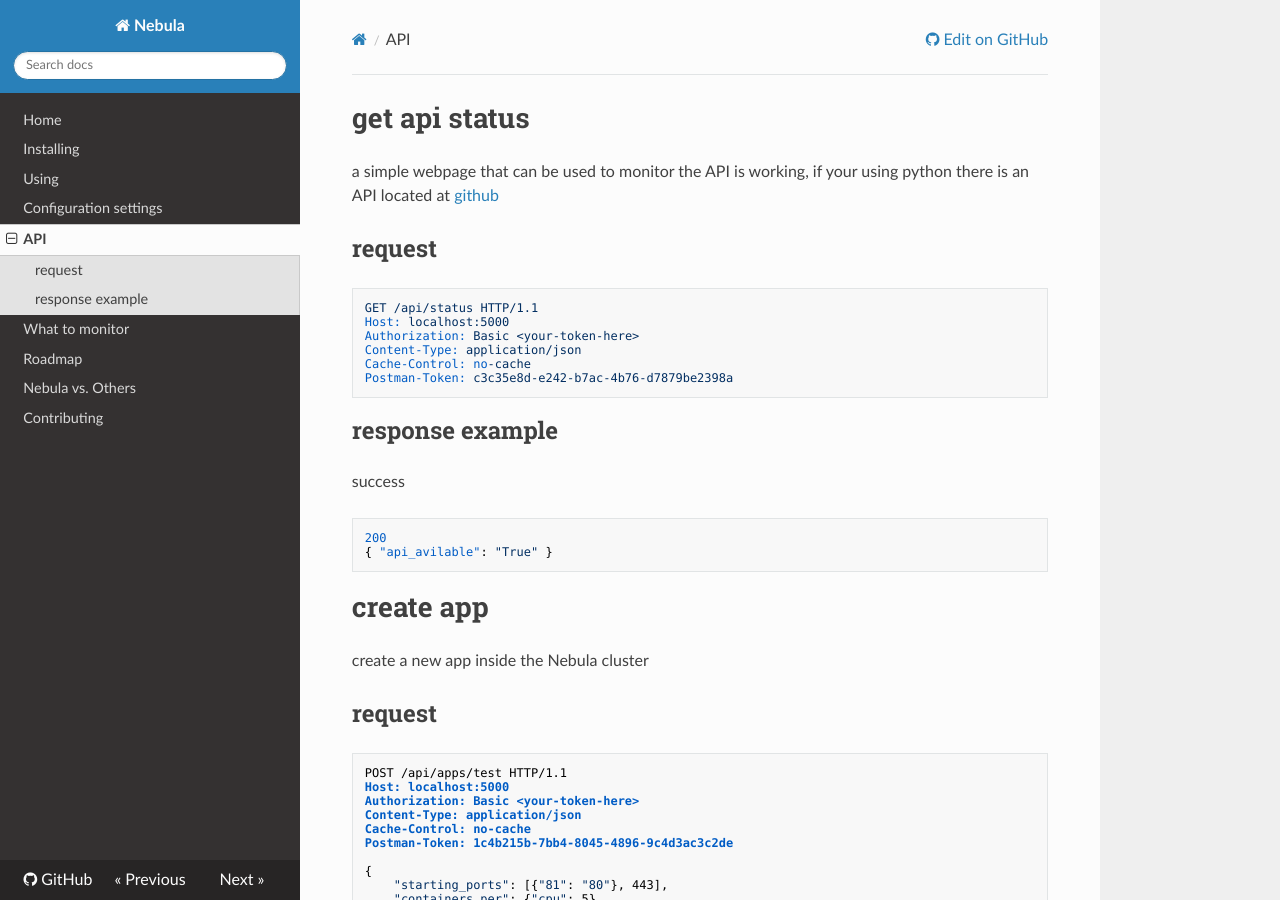
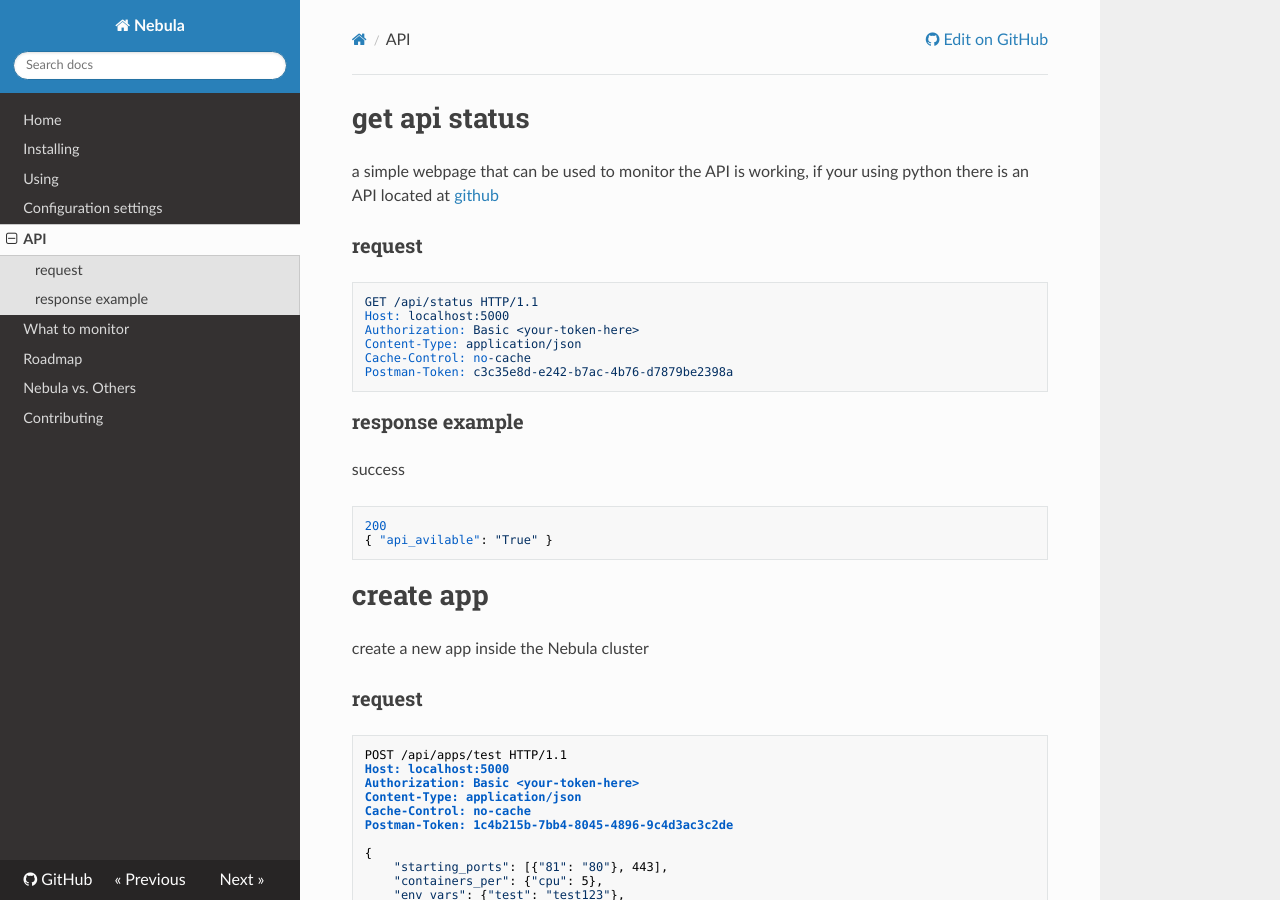
Before and after one commit to nebula-orchestrator/docs, an MkDocs documentation site: the page built from docs/api.md, in a window 1280 px wide and 900 px high. Built offline with MkDocs 1.6.1, drawn with Linux system fonts in a browser that asks for light colours; nearby versions of some CDN libraries; old or Windows-style settings are respelled for this version of MkDocs.

````diff
--- a/docs/api.md
+++ b/docs/api.md
@@ -1,7 +1,7 @@
 # get api status
 a simple webpage that can be used to monitor the API is working, if your using python there is an API located at [github](https://github.com/nebula-orchestrator/nebula-python-sdk)
 
-## request
+### request
 ```
 GET /api/status HTTP/1.1
 Host: localhost:5000
@@ -11,7 +11,7 @@ Cache-Control: no-cache
 Postman-Token: c3c35e8d-e242-b7ac-4b76-d7879be2398a
 ```
 
-## response example
+### response example
 success
 ```
 200
@@ -20,7 +20,7 @@ success
 
 # create app
 create a new app inside the Nebula cluster
-## request
+### request
 ```
 POST /api/apps/test HTTP/1.1
 Host: localhost:5000
@@ -39,7 +39,7 @@ Postman-Token: 1c4b215b-7bb4-8045-4896-9c4d3ac3c2de
 }
 ```
 
-## response example
+### response example
 success
 ```
 202
@@ -76,7 +76,7 @@ app already exists
 
 # delete app
 delete an app from the nebula cluster, be careful as the only way to restore a deleted app is manually creating it with the same veriables
-## request
+### request
 ```
 DELETE /api/apps/test HTTP/1.1
 Host: localhost:5000
@@ -86,7 +86,7 @@ Cache-Control: no-cache
 Postman-Token: 40e88690-33da-de0a-2a1c-1b01459bab8e
 ```
 
-## response example
+### response example
 success:
 ```
 202
@@ -103,7 +103,7 @@ when trying to delete a non existing app:
 
 # list apps
 list all apps managed in the current Nebula cluster
-## request
+### request
 ```
 GET /api/apps HTTP/1.1
 Host: nebula-api-01.private02.aws.vidazoo.com
@@ -113,7 +113,7 @@ Cache-Control: no-cache
 Postman-Token: 9ed33e7a-ade5-8512-2faf-e8697d855af8
 ```
 
-## response example
+### response example
 ```
 200
  {
@@ -125,7 +125,7 @@ Postman-Token: 9ed33e7a-ade5-8512-2faf-e8697d855af8
 
 # get app config
 get a specific Nebula app config
-## request
+### request
 ```
 GET /api/apps/test HTTP/1.1
 Host: localhost:5000
@@ -135,7 +135,7 @@ Cache-Control: no-cache
 Postman-Token: d67e1044-561e-cf39-a59a-93101102231e
 ```
 
-## response example
+### response example
 ```
 200
 {
@@ -161,7 +161,7 @@ Postman-Token: d67e1044-561e-cf39-a59a-93101102231e
 
 # stop app
 stop a running Nebula app
-## request
+### request
 ```
 POST /api/apps/test/stop HTTP/1.1
 Host: localhost:5000
@@ -171,7 +171,7 @@ Cache-Control: no-cache
 Postman-Token: 393100e2-fb29-3b02-fb66-b77388f810b1
 ```
 
-## response example
+### response example
 ```
 202
 {
@@ -198,7 +198,7 @@ Postman-Token: 393100e2-fb29-3b02-fb66-b77388f810b1
 
 # start app
 start a Nebula app
-## request
+### request
 ```
 POST /api/apps/test/start HTTP/1.1
 Host: localhost:5000
@@ -208,7 +208,7 @@ Cache-Control: no-cache
 Postman-Token: 8be83768-3921-f4cd-a6cb-b4fcda6b7e32
 ```
 
-## response example
+### response example
 ```
 202
  {
@@ -235,7 +235,7 @@ Postman-Token: 8be83768-3921-f4cd-a6cb-b4fcda6b7e32
 
 # restart app
 note that restarting an app also force pulling the latest version of the docker container so can be used as a form of deployment method assuming that the you overwritten the container tag in your docker registry with a newer version
-## request
+### request
 ```
 POST /api/apps/test/restart HTTP/1.1
 Host: localhost:5000
@@ -245,7 +245,7 @@ Cache-Control: no-cache
 Postman-Token: fa2e1e6f-c0c9-0dc5-a323-00ed9503cf4e
 ```
 
-## response example
+### response example
 ```
 202
 {
@@ -274,7 +274,7 @@ Postman-Token: fa2e1e6f-c0c9-0dc5-a323-00ed9503cf4e
 not fully implemented yet - do not use!!!
 
 note that restarting an app also force pulling the latest version of the docker container so can be used as a form of deployment method assuming that the you overwritten the container tag in your docker registry with a newer version
-## request
+### request
 ```
 POST /api/apps/test/roll HTTP/1.1
 Host: localhost:5000
@@ -284,7 +284,7 @@ Cache-Control: no-cache
 Postman-Token: fa2e1e6f-c0c9-0dc5-a323-00ed9503cf4e
 ```
 
-## response example
+### response example
 ```
 202
 {
@@ -311,7 +311,7 @@ Postman-Token: fa2e1e6f-c0c9-0dc5-a323-00ed9503cf4e
 
 # update app
 update a Nebula app config, currently all the permaters needs to be overwritten at once  (POST only), UPDATE support is on the todo list
-## request
+### request
 ```
 POST /api/apps/test/update HTTP/1.1
 Host: localhost:5000
@@ -330,7 +330,7 @@ Postman-Token: 9cd8b55e-2512-07fc-9cf1-15fc5c562635
 }
 ```
 
-## response example
+### response example
 success:
 ```
 202
````
